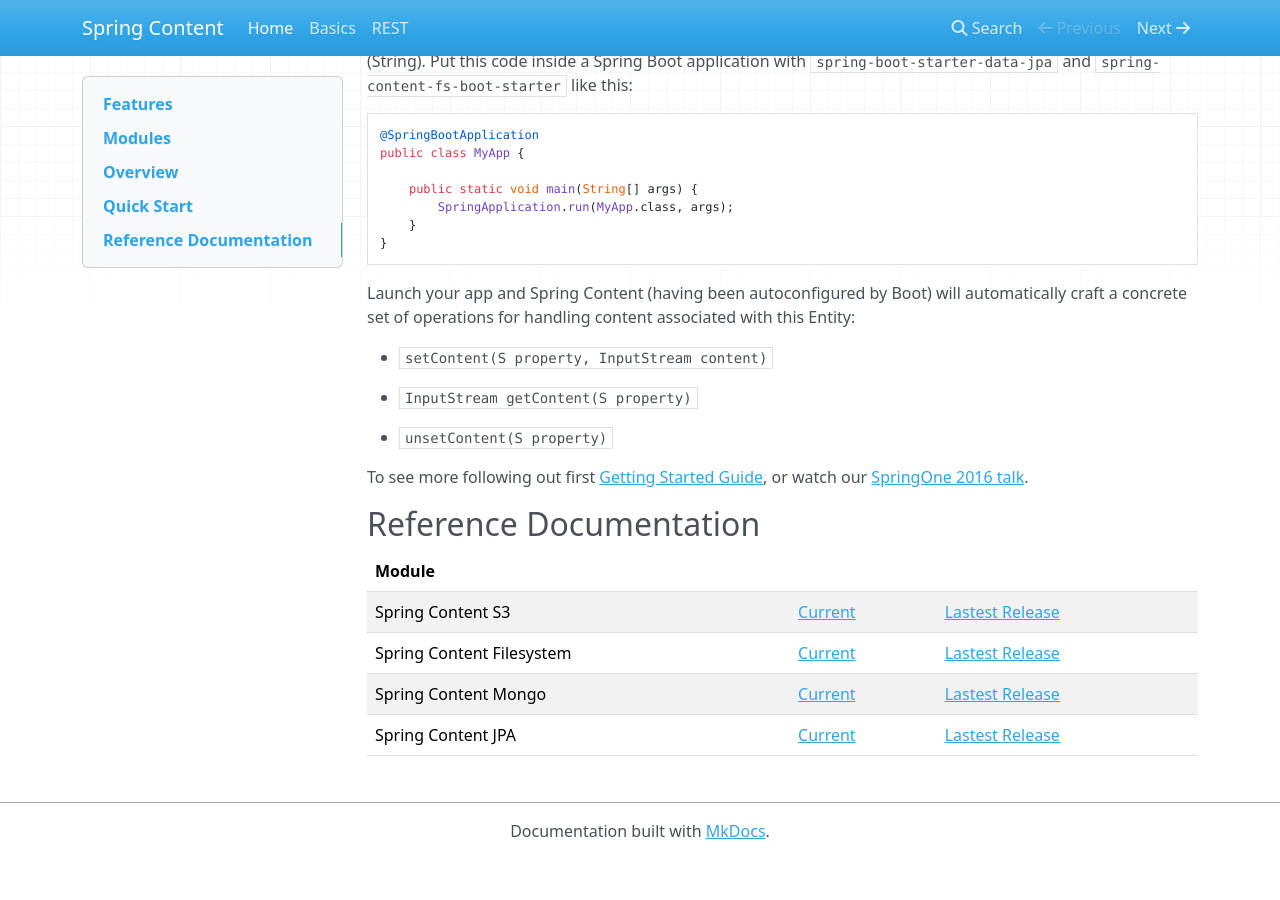
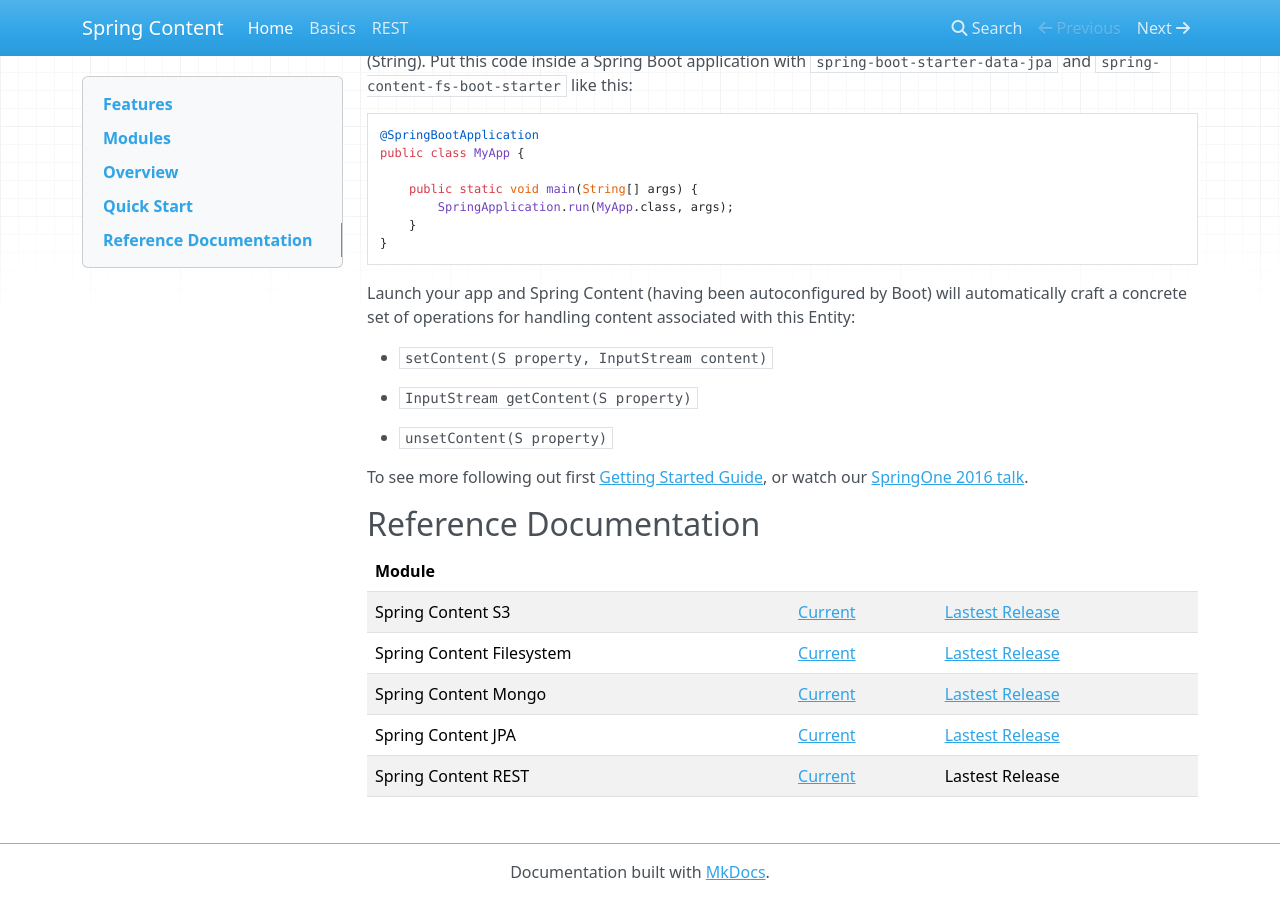
Before and after one commit to paulcwarren/spring-content-docs, an MkDocs documentation site: the page built from docs/index.md, in a window 1280 px wide and 900 px high, scrolled down 1873 px. Built offline with MkDocs 1.6.1, drawn with Linux system fonts in a browser that asks for light colours; nearby versions of some CDN libraries; old or Windows-style settings are respelled for this version of MkDocs; before the commit the page ends 2732 px from its top, so only the background shows below that.

Commit message:
Add master branch REST docs

```diff
--- a/docs/index.md
+++ b/docs/index.md
@@ -122,3 +122,4 @@ To see more following out first [Getting Started Guide](spring-content-fs-docs.m
 | Spring Content Filesystem | [Current](refs/master/fs-index.html)  |  [Lastest Release](refs/release/fs-index.html) |
 | Spring Content Mongo  | [Current](refs/master/mongo-index.html)  | [Lastest Release](refs/release/mongo-index.html)  |
 | Spring Content JPA  | [Current](refs/master/jpa-index.html)  | [Lastest Release](refs/release/jpa-index.html)  |
+| Spring Content REST  | [Current](refs/master/jpa-index.html)  | Lastest Release |
```
